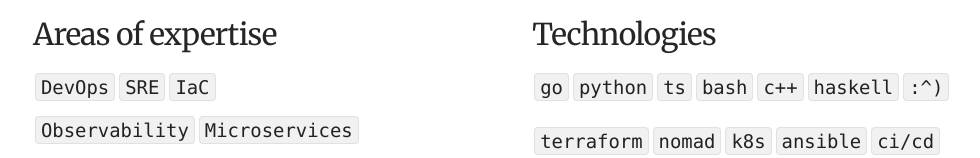
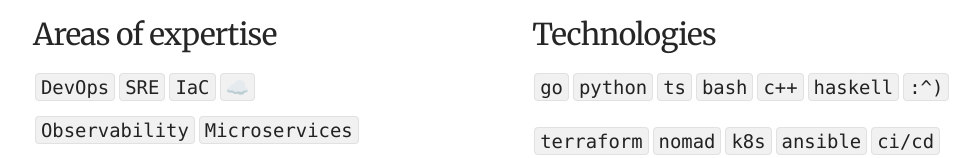
Before and after one commit to fedorg/fedorg.github.io, a Next.js app: page / in a window 1280 px wide. Shown: the part 317-475 px from the top of the page, without its empty margins (127-1107 px from the left). Built offline with nearby package versions, Linux system fonts and the light colour scheme.

Commit message:
add emoji

```diff
--- a/components/bio-en.js
+++ b/components/bio-en.js
@@ -32,7 +32,7 @@ export default function Bio() {
 			<div className="six columns">
 				<h4>Areas of expertise</h4>
 				<ul className="nobullets">
-					<li><code>DevOps</code><code>SRE</code><code>IaC</code></li>
+					<li><code>DevOps</code><code>SRE</code><code>IaC</code><code title="that's a cloud">☁️</code></li>
 					<li><code>Observability</code><code>Microservices</code></li>
 					<li><code>Software architecture</code></li>
 					<li title="don't judge it by this site; I've started it when Bootstrap was popular and never bothered to update it. Not to brag but am in top 5% React devs on LinkedIn. I'm learning Swift now though"><code>Frontend development</code></li>
```
